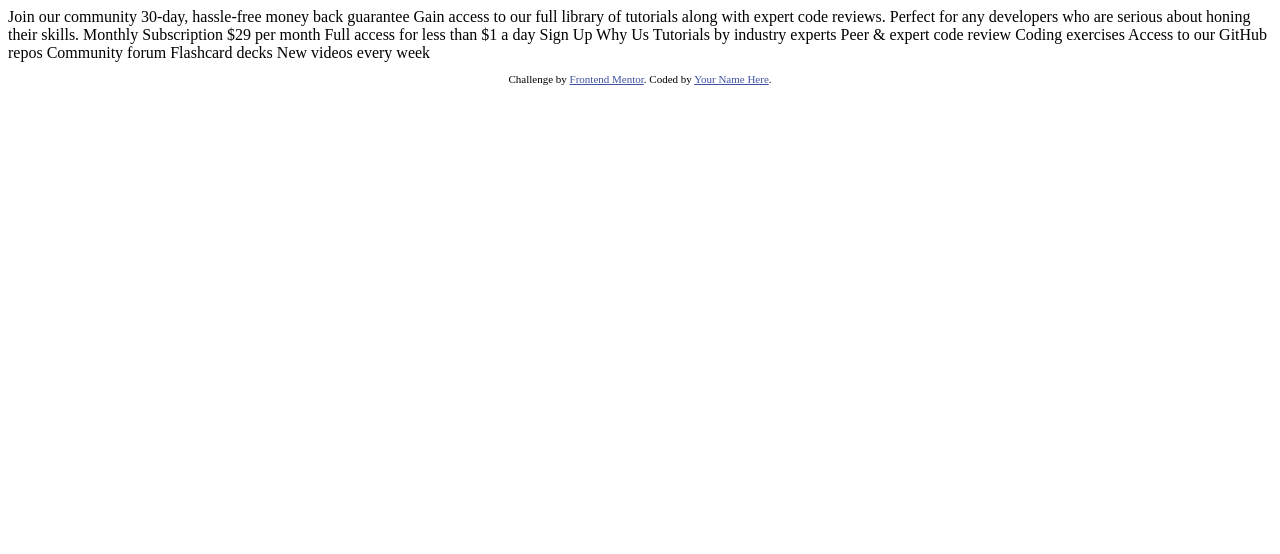
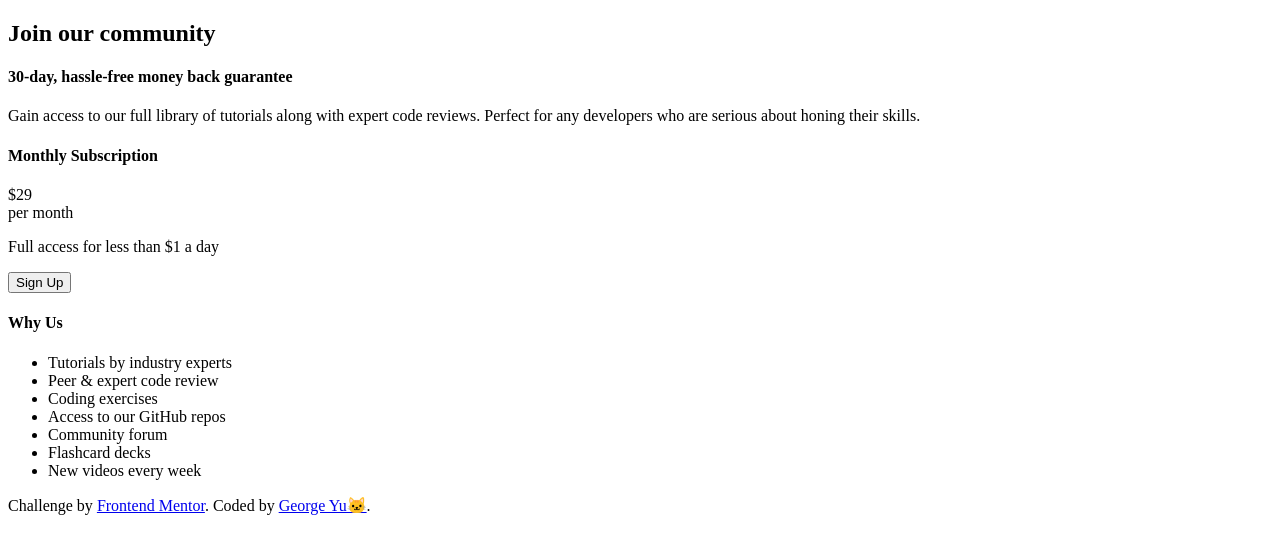
Before and after one commit to YuBaichuan2000/pricing-card-frontend-challenge, a plain HTML site: page index.html in a window 1280 px wide. Drawn offline with Linux system fonts and the light colour scheme.

Commit message:
Add html elements

```diff
--- a/index.html
+++ b/index.html
@@ -1,50 +1,62 @@
 <!DOCTYPE html>
 <html lang="en">
+
 <head>
   <meta charset="UTF-8">
-  <meta name="viewport" content="width=device-width, initial-scale=1.0"> <!-- displays site properly based on user's device -->
+  <meta name="viewport" content="width=device-width, initial-scale=1.0">
+  <!-- displays site properly based on user's device -->
 
   <link rel="icon" type="image/png" sizes="32x32" href="./images/favicon-32x32.png">
 
-  <title>Frontend Mentor | Single Price Grid Component</title>
+  <title>Single Price Grid Component</title>
 
   <!-- Feel free to remove these styles or customise in your own stylesheet 👍 -->
-  <style>
+  <!-- <style>
     .attribution { font-size: 11px; text-align: center; }
     .attribution a { color: hsl(228, 45%, 44%); }
-  </style>
+  </style> -->
+
 </head>
+
 <body>
-  Join our community
-
-  30-day, hassle-free money back guarantee
-
-  Gain access to our full library of tutorials along with expert code reviews.
-  Perfect for any developers who are serious about honing their skills.
-
-  Monthly Subscription
-
-  &dollar;29 per month
-
-  Full access for less than &dollar;1 a day
-
-  Sign Up
-
-  Why Us
-
-  Tutorials by industry experts
-  Peer &amp; expert code review
-  Coding exercises
-  Access to our GitHub repos
-  Community forum
-  Flashcard decks
-  New videos every week
+  <div id="main-card">
+    <div id="top-container">
+      <h2>Join our community</h2>
+      <h4>30-day, hassle-free money back guarantee</h4>
+      <p>Gain access to our full library of tutorials along with expert code reviews.
+        Perfect for any developers who are serious about honing their skills.</p>
+    </div>
+    <div id="bottom-container">
+      <div id="bottom-left">
+        <h4>Monthly Subscription</h4>
+        <div>
+          <div>&dollar;29</div>
+          <div>per month</div>
+        </div>
+        <p>Full access for less than &dollar;1 a day</p>
+        <button>Sign Up</button>
+      </div>
+      <div id="bottom-right">
+        <h4>Why Us</h4>
+        <ul>
+          <li>Tutorials by industry experts</li>
+          <li>Peer &amp; expert code review</li>
+          <li>Coding exercises</li>
+          <li>Access to our GitHub repos</li>
+          <li>Community forum</li>
+          <li>Flashcard decks</li>
+          <li>New videos every week</li>
+        </ul>
+      </div>
+    </div>
+  </div>
 
   <footer>
     <p class="attribution">
       Challenge by <a href="https://www.frontendmentor.io?ref=challenge" target="_blank">Frontend Mentor</a>.
-      Coded by <a href="#">Your Name Here</a>.
+      Coded by <a target="_blank" href="https://www.linkedin.com/in/george-yu-a6800a227/">George Yu🐱</a>.
     </p>
   </footer>
 </body>
+
 </html>
```
